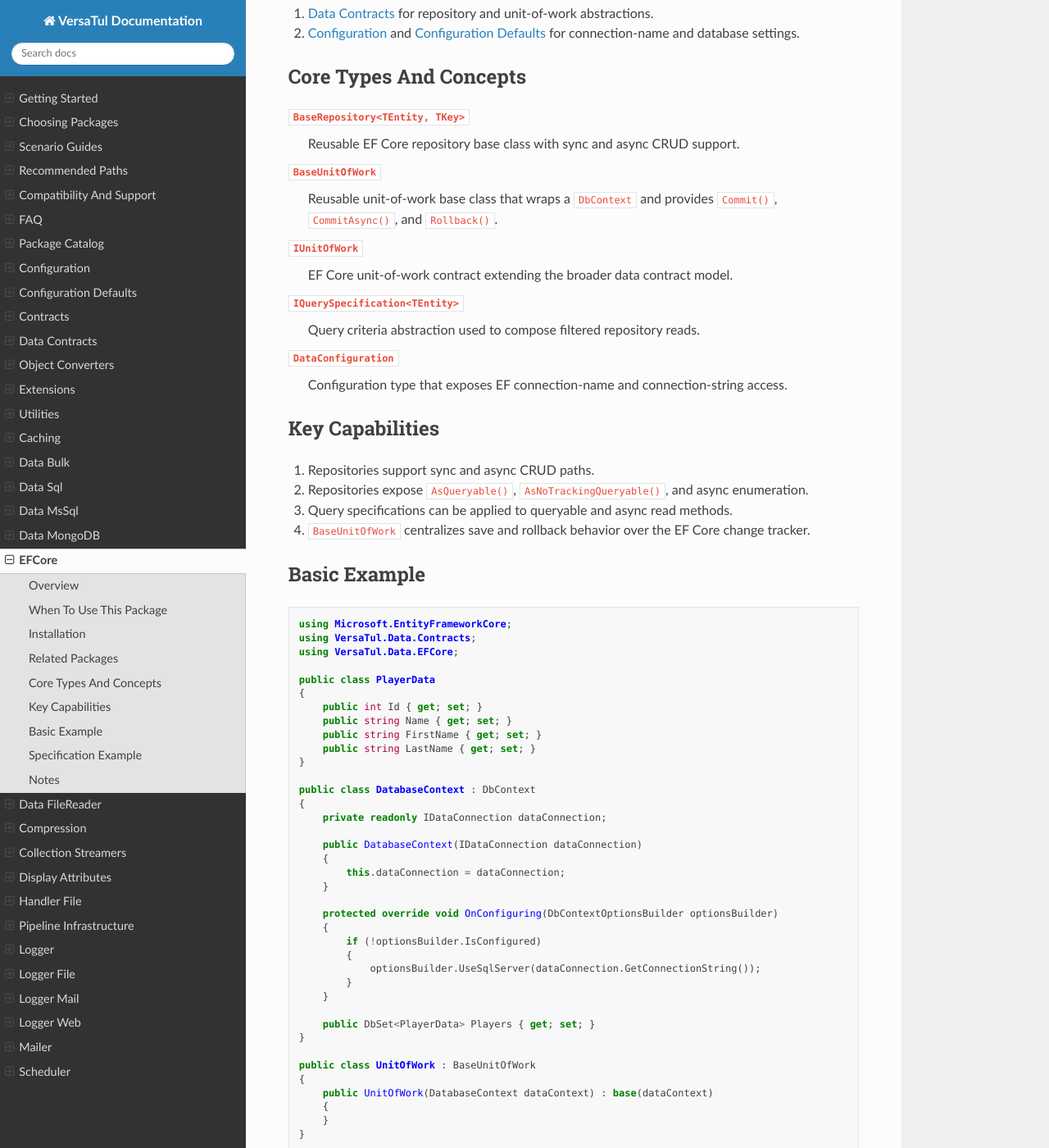
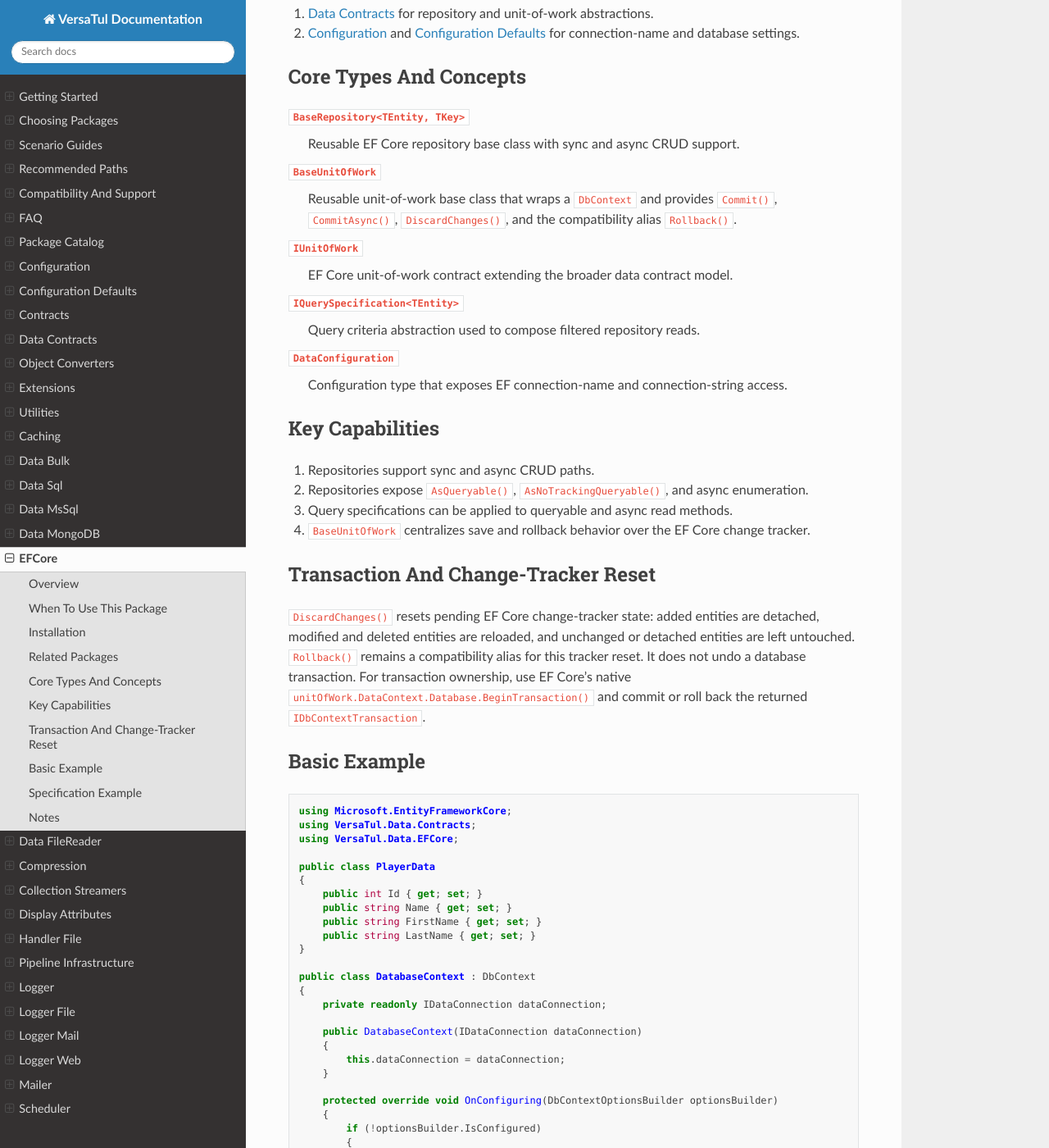
Before and after one commit to BjornWilliams/DocsVersaTul, a Sphinx documentation site: the page built from docs/source/efcore.rst, in a window 1280 px wide and 1400 px high, scrolled down 947 px. Shown: the whole window at 82% size. Built offline with Sphinx 7.4.7 and the Read the Docs theme 3.1.0, drawn with Linux system fonts in a browser that asks for light colours.

Commit message:
Document EF Core transaction ownership
AB#2901

AB#2899

```diff
--- a/docs/source/efcore.rst
+++ b/docs/source/efcore.rst
@@ -47,7 +47,7 @@
    Reusable EF Core repository base class with sync and async CRUD support.
 
 ``BaseUnitOfWork``
-   Reusable unit-of-work base class that wraps a ``DbContext`` and provides ``Commit()``, ``CommitAsync()``, and ``Rollback()``.
+   Reusable unit-of-work base class that wraps a ``DbContext`` and provides ``Commit()``, ``CommitAsync()``, ``DiscardChanges()``, and the compatibility alias ``Rollback()``.
 
 ``IUnitOfWork``
    EF Core unit-of-work contract extending the broader data contract model.
@@ -65,6 +65,11 @@
 2. Repositories expose ``AsQueryable()``, ``AsNoTrackingQueryable()``, and async enumeration.
 3. Query specifications can be applied to queryable and async read methods.
 4. ``BaseUnitOfWork`` centralizes save and rollback behavior over the EF Core change tracker.
+
+Transaction And Change-Tracker Reset
+------------------------------------
+
+``DiscardChanges()`` resets pending EF Core change-tracker state: added entities are detached, modified and deleted entities are reloaded, and unchanged or detached entities are left untouched. ``Rollback()`` remains a compatibility alias for this tracker reset. It does not undo a database transaction. For transaction ownership, use EF Core's native ``unitOfWork.DataContext.Database.BeginTransaction()`` and commit or roll back the returned ``IDbContextTransaction``.
 
 Basic Example
 -------------
```
